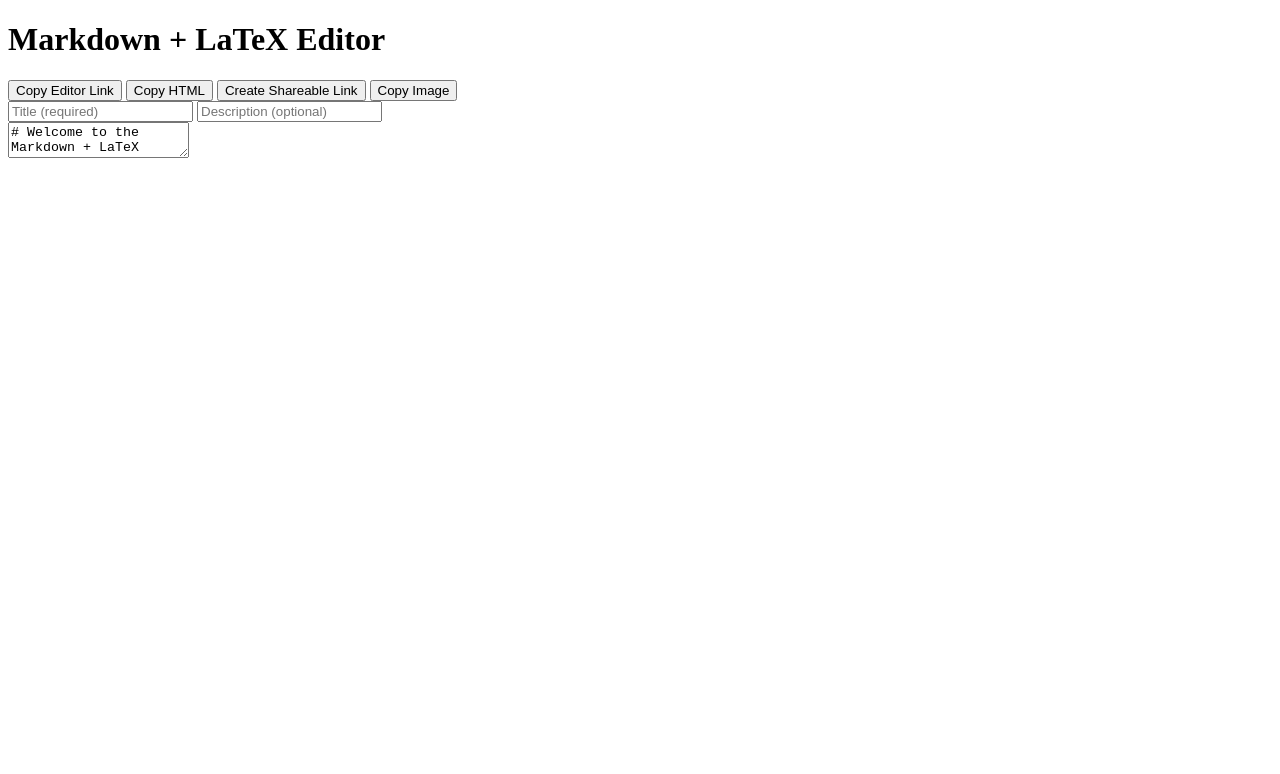
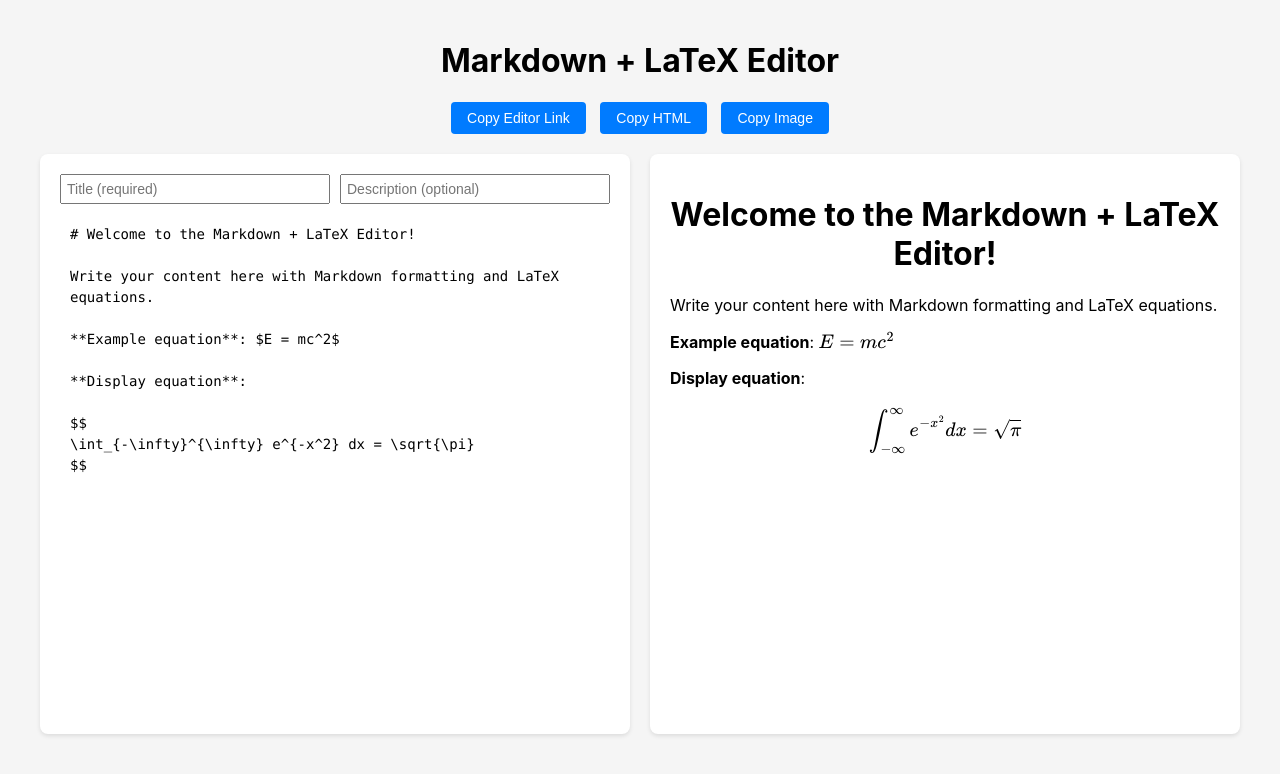
Before and after one commit to w601sxs/md-embed, a plain HTML site: page index.html in a window 1280 px wide. Both pictures are taken after a click on the button "Copy Image". Drawn offline with nearby package versions, Linux system fonts and the light colour scheme.

Commit message:
Update index.html

```diff
--- a/index.html
+++ b/index.html
@@ -1,12 +1,112 @@
 <!DOCTYPE html>
-<!-- Previous code remains the same until the buttons div -->
+<html lang="en">
+<head>
+    <meta charset="UTF-8">
+    <meta name="viewport" content="width=device-width, initial-scale=1.0">
+    <title>Simple Markdown + LaTeX Editor</title>
+    <script src="https://cdnjs.cloudflare.com/ajax/libs/marked/4.0.2/marked.min.js"></script>
+    <script src="https://cdnjs.cloudflare.com/ajax/libs/html2canvas/1.4.1/html2canvas.min.js"></script>
+    <script>
+        window.MathJax = {
+            tex: {
+                inlineMath: [['$', '$']],
+                displayMath: [['$$', '$$']]
+            },
+            svg: {
+                fontCache: 'none'
+            }
+        };
+    </script>
+    <script src="https://cdnjs.cloudflare.com/ajax/libs/mathjax/3.2.0/es5/tex-mml-chtml.js" async></script>
+    <style>
+        body {
+            font-family: -apple-system, BlinkMacSystemFont, 'Segoe UI', Roboto, 'Helvetica Neue', Arial, sans-serif;
+            margin: 0;
+            padding: 20px;
+            background: #f5f5f5;
+        }
+        .container {
+            max-width: 1200px;
+            margin: 0 auto;
+            display: grid;
+            grid-template-columns: 1fr 1fr;
+            gap: 20px;
+            height: calc(100vh - 220px);
+        }
+        .editor-container, .preview-container {
+            background: white;
+            border-radius: 8px;
+            padding: 20px;
+            box-shadow: 0 2px 4px rgba(0, 0, 0, 0.1);
+        }
+        #editor {
+            width: 100%;
+            height: calc(100% - 80px);
+            border: none;
+            resize: none;
+            font-family: 'Monaco', 'Menlo', 'Ubuntu Mono', 'Consolas', monospace;
+            font-size: 14px;
+            line-height: 1.5;
+            padding: 10px;
+            box-sizing: border-box;
+        }
+        #preview {
+            width: 100%;
+            height: auto;
+            min-height: 300px;
+            background: white;
+            font-family: inherit;
+        }
+        .buttons {
+            text-align: center;
+            margin-bottom: 20px;
+        }
+        button {
+            background: #007bff;
+            color: white;
+            border: none;
+            padding: 8px 16px;
+            border-radius: 4px;
+            cursor: pointer;
+            margin: 0 5px;
+            font-size: 14px;
+            transition: background-color 0.3s ease;
+        }
+        button:hover {
+            background: #0056b3;
+        }
+        button.success {
+            background: #28a745 !important;
+        }
+        h1 {
+            font-size: 2rem;
+            font-weight: bold;
+            text-align: center;
+        }
+        .title-inputs {
+            display: flex;
+            gap: 10px;
+            margin-bottom: 10px;
+        }
+        .title-inputs input {
+            flex: 1;
+            padding: 5px;
+            font-size: 14px;
+        }
+        .error-message {
+            color: #d32f2f;
+            text-align: center;
+            margin-top: 10px;
+            font-weight: bold;
+        }
+    </style>
+</head>
 <body>
     <h1>Markdown + LaTeX Editor</h1>
 
     <div class="buttons">
         <button onclick="copyLink()" class="btn" id="copyLinkBtn">Copy Editor Link</button>
         <button onclick="copyHTML()" class="btn">Copy HTML</button>
-        <button onclick="createShareableLink()" class="btn" id="shareableLinkBtn">Create Shareable Link</button>
         <button onclick="copyImage()" class="btn" id="copyImageBtn">Copy Image</button>
     </div>
 
@@ -25,7 +125,9 @@ Write your content here with Markdown formatting and LaTeX equations.
 
 **Display equation**:
 
-$$\int_{-\infty}^{\infty} e^{-x^2} dx = \sqrt{\pi}$$
+$$
+\int_{-\infty}^{\infty} e^{-x^2} dx = \sqrt{\pi}
+$$
             </textarea>
         </div>
         <div class="preview-container">
@@ -33,32 +135,99 @@ $$\int_{-\infty}^{\infty} e^{-x^2} dx = \sqrt{\pi}$$
         </div>
     </div>
 
-    <!-- Previous script remains the same, but add createShareableLink function -->
     <script>
-        // Add this function for shareable link
-        window.createShareableLink = function() {
+        // Global rendering state
+        let isRendering = false;
+        let lastRenderPromise = null;
+
+        // Wait for MathJax to be ready
+        function waitForMathJax() {
+            return new Promise((resolve) => {
+                if (window.MathJax && window.MathJax.typesetPromise) {
+                    resolve();
+                } else {
+                    window.addEventListener('load', resolve);
+                }
+            });
+        }
+
+        // Main render function
+        async function renderContent() {
+            if (isRendering) return;
+
             const editor = document.getElementById('editor');
-            const titleInput = document.getElementById('title');
-            const subtitleInput = document.getElementById('subtitle');
+            const preview = document.getElementById('preview');
 
-            const content = btoa(encodeURIComponent(editor.value));
-            const title = btoa(encodeURIComponent(titleInput.value));
-            const subtitle = btoa(encodeURIComponent(subtitleInput.value));
+            isRendering = true;
+            preview.innerHTML = marked.parse(editor.value);
 
-            const link = `${window.location.origin}?content=${content}&title=${title}&subtitle=${subtitle}`;
+            try {
+                await waitForMathJax();
+                await MathJax.typesetClear([preview]);
+                await MathJax.typesetPromise([preview]);
+            } catch (err) {
+                console.error('MathJax error:', err);
+            } finally {
+                isRendering = false;
+            }
+        }
 
-            navigator.clipboard.writeText(link).then(() => {
-                const shareButton = document.getElementById('shareableLinkBtn');
-                shareButton.textContent = 'Copied!';
-                shareButton.classList.add('success');
+        // Copy image function
+        async function copyImage() {
+            const preview = document.getElementById('preview');
+            const copyButton = document.getElementById('copyImageBtn');
+
+            try {
+                // Ensure rendering is complete
+                if (isRendering) {
+                    await new Promise(resolve => setTimeout(resolve, 500));
+                }
+
+                const canvas = await html2canvas(preview, {
+                    scale: 2,
+                    useCORS: true,
+                    allowTaint: true,
+                    logging: false
+                });
+
+                const blob = await new Promise(resolve => canvas.toBlob(resolve));
+                await navigator.clipboard.write([
+                    new ClipboardItem({ 'image/png': blob })
+                ]);
+
+                // Show success feedback
+                copyButton.textContent = 'Copied!';
+                copyButton.classList.add('success');
                 setTimeout(() => {
-                    shareButton.textContent = 'Create Shareable Link';
-                    shareButton.classList.remove('success');
+                    copyButton.textContent = 'Copy Image';
+                    copyButton.classList.remove('success');
                 }, 2000);
+            } catch (err) {
+                console.error('Copy error:', err);
+                copyButton.textContent = 'Error!';
+                setTimeout(() => {
+                    copyButton.textContent = 'Copy Image';
+                }, 2000);
+            }
+        }
+
+        // Initialize editor
+        window.addEventListener('load', async () => {
+            const editor = document.getElementById('editor');
+
+            // Debounce the preview update
+            let updateTimeout;
+            editor.addEventListener('input', () => {
+                clearTimeout(updateTimeout);
+                updateTimeout = setTimeout(renderContent, 300);
             });
-        };
 
-        // Rest of your previous script remains the same...
+            // Initial render
+            await renderContent();
+        });
+
+        // Assign functions to window
+        window.copyImage = copyImage;
     </script>
 </body>
 </html>
```
